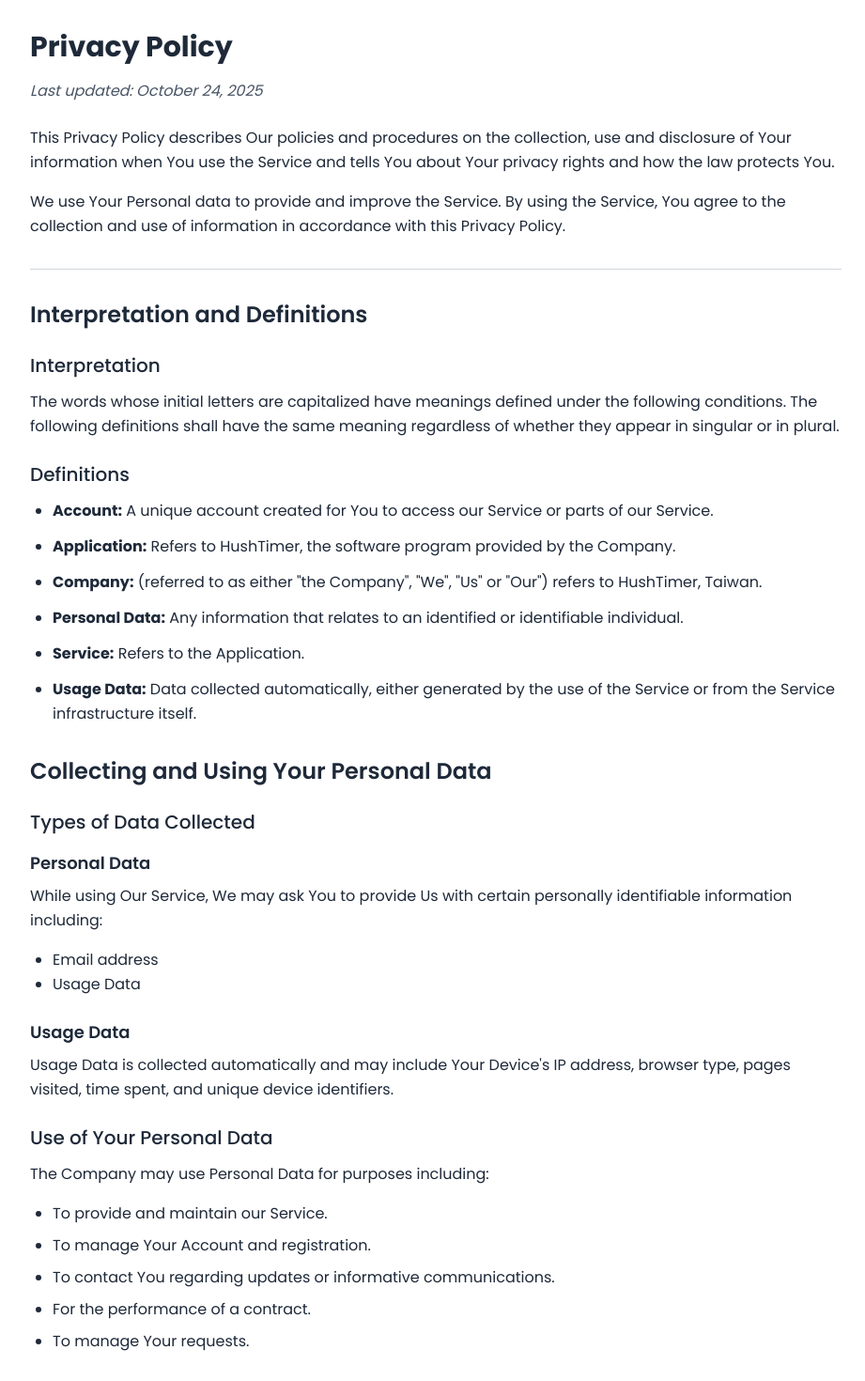
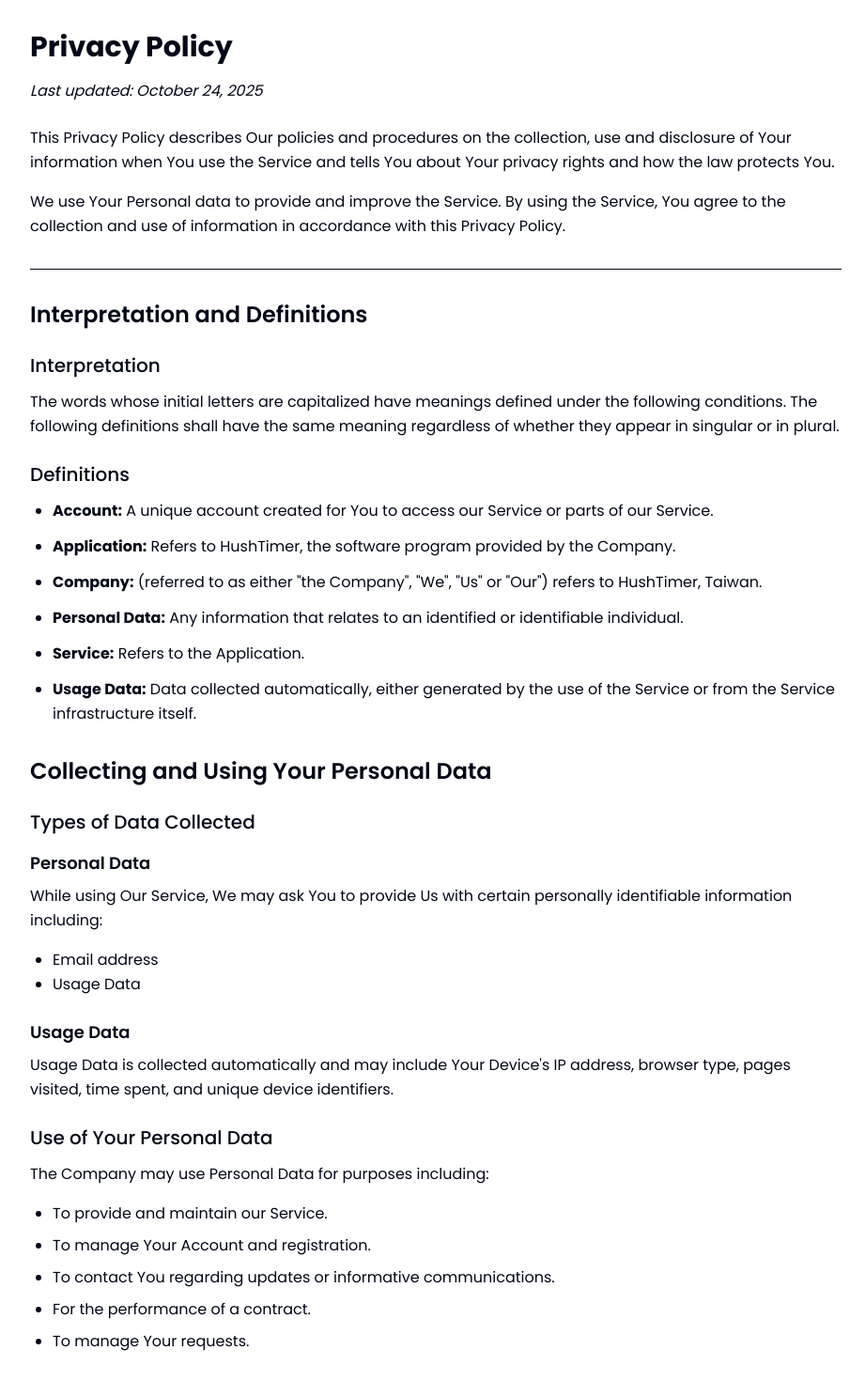
Before and after one commit to ricky9667/hush-timer-frontend, a Next.js app: page /privacy-policy in a window 1280 px wide. Shown: the top 1470 px of the page at 94% size, without its empty margins (176-1097 px from the left). Built offline with nearby package versions, Linux system fonts and the light colour scheme.

Commit message:
fix: 🐛 solve dark theme text color for privacy policy

```diff
--- a/src/app/privacy-policy/page.tsx
+++ b/src/app/privacy-policy/page.tsx
@@ -2,9 +2,9 @@
   const lastUpdated = 'October 24, 2025';
 
   return (
-    <div className="mx-auto max-w-4xl px-4 py-8 leading-relaxed text-gray-800">
+    <div className="text-foreground mx-auto max-w-4xl px-4 py-8 leading-relaxed">
       <h1 className="mb-4 text-3xl font-bold">Privacy Policy</h1>
-      <p className="mb-6 text-gray-600 italic">Last updated: {lastUpdated}</p>
+      <p className="text-muted-foreground mb-6 italic">Last updated: {lastUpdated}</p>
 
       <section className="mb-8">
         <p className="mb-4">
@@ -18,7 +18,7 @@
         </p>
       </section>
 
-      <hr className="my-8 border-gray-300" />
+      <hr className="border-border my-8" />
 
       <h2 className="mt-8 mb-4 text-2xl font-semibold">Interpretation and Definitions</h2>
 
@@ -40,8 +40,8 @@
           Company.
         </li>
         <li>
-          <strong>Company:</strong> (referred to as either "the Company", "We", "Us" or "Our")
-          refers to HushTimer, Taiwan.
+          <strong>Company:</strong> (referred to as either &quot;the Company&quot;, &quot;We&quot;,
+          &quot;Us&quot; or &quot;Our&quot;) refers to HushTimer, Taiwan.
         </li>
         <li>
           <strong>Personal Data:</strong> Any information that relates to an identified or
@@ -71,7 +71,7 @@
 
       <h4 className="mt-4 mb-2 text-lg font-semibold">Usage Data</h4>
       <p className="mb-4">
-        Usage Data is collected automatically and may include Your Device's IP address, browser
+        Usage Data is collected automatically and may include Your Device&apos;s IP address, browser
         type, pages visited, time spent, and unique device identifiers.
       </p>
 
@@ -112,7 +112,7 @@
       <ul className="mb-8 list-disc pl-6">
         <li>
           By email:{' '}
-          <a href="mailto:ricky9667@gmail.com" className="text-blue-600 hover:underline">
+          <a href="mailto:ricky9667@gmail.com" className="text-primary hover:underline">
             ricky9667@gmail.com
           </a>
         </li>
```
